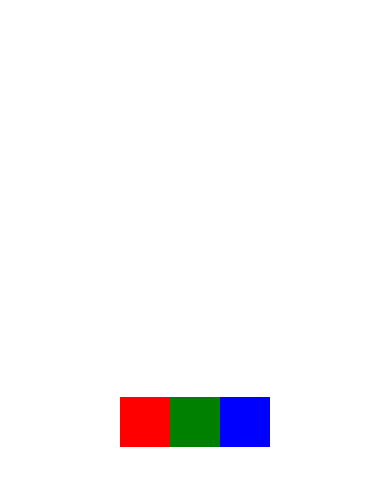
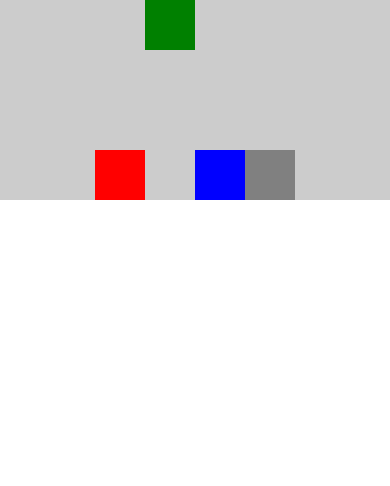
Before and after one commit to rafaelfernandesx/react-native, a React Native app: screen / in a window 390 px wide. Shown: the top 486 px of the page. Built offline with nearby package versions, Linux system fonts and the light colour scheme.

Commit message:
flexbox com style inline basico

```diff
--- a/App.js
+++ b/App.js
@@ -2,10 +2,15 @@ import React from 'react';
 import styled from 'styled-components/native';
 
 const Page = styled.SafeAreaView`
+  flex: 1;
+`;
+
+const Header = styled.View`
   flex-direction: row;
   justify-content: center;
-  align-items: center;
-  flex: 1;
+  align-items: flex-end;
+  height: 200px;
+  background-color: #ccc;
 `;
 
 const Squad = styled.View`
@@ -17,9 +22,12 @@ const Squad = styled.View`
 export default () => {
   return (
     <Page>
-      <Squad cor="red"></Squad>
-      <Squad cor="green"></Squad>
-      <Squad cor="blue"></Squad>
+      <Header>
+        <Squad cor="red"></Squad>
+        <Squad style={{alignSelf: 'flex-start'}} cor="green"></Squad>
+        <Squad cor="blue"></Squad>
+        <Squad cor="gray"></Squad>
+      </Header>
     </Page>
   );
 };
```
